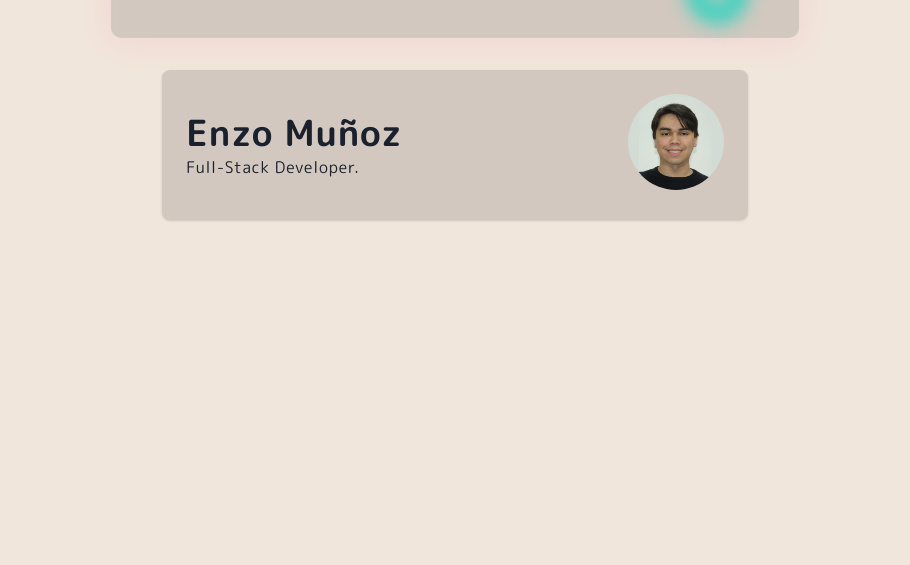
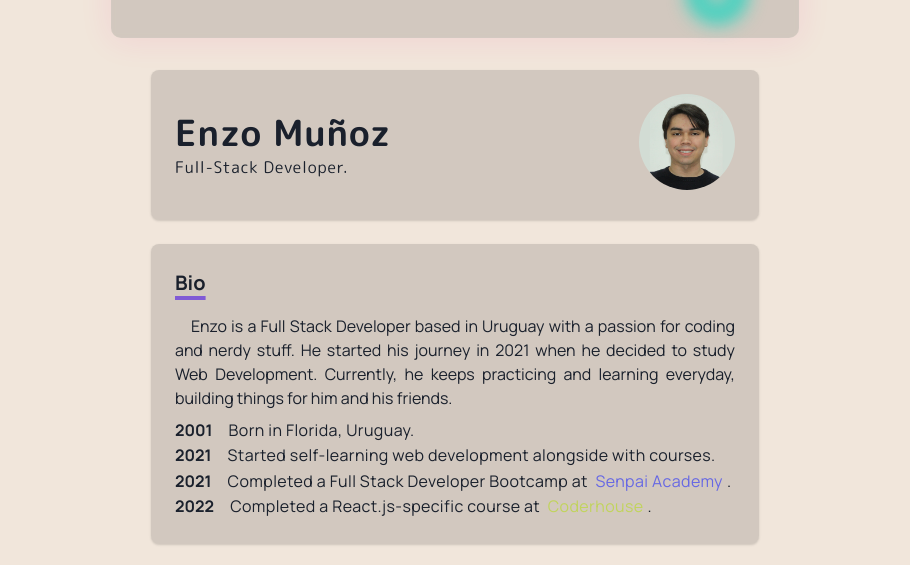
Before and after one commit to enzom-uy/portfolio, a Next.js app: page / in a window 1280 px wide. Shown: the part 314-879 px from the top of the page, without its empty margins (185-1095 px from the left). Before the commit the page ends 800 px from the top, so only its background shows below. Built offline with nearby package versions, Linux system fonts and the light colour scheme; no server answers.

Commit message:
Add Bio Section
Create components: BioTimelineItem, BriefBioCard. Create generic
components: SimpleContainer, SectionParagraph, SectionTitle.

```diff
--- /dev/null
+++ b/components/bio-section/bio-section.tsx
@@ -0,0 +1,42 @@
+import { useColorModeValue } from '@chakra-ui/react'
+import SimpleContainer from 'components/containers/simple-container'
+import SectionParagraph from 'components/text/section-paragraph'
+import SectionTitle from 'components/text/section-title'
+import React from 'react'
+import BioTimelineItem from './bio-timeline-item'
+
+const BioSection: React.FC = () => {
+  const textDecorationColor = useColorModeValue('purple.500', 'orange.200')
+  return (
+    <SimpleContainer as="article">
+      <SectionTitle textDecorationColor={textDecorationColor}>Bio</SectionTitle>
+      <SectionParagraph>
+        Enzo is a Full Stack Developer based in Uruguay with a passion for
+        coding and nerdy stuff. He started his journey in 2021 when he decided
+        to study Web Development. Currently, he keeps practicing and learning
+        everyday, building things for him and his friends.
+      </SectionParagraph>
+      <BioTimelineItem year={2001} text={'Born in Florida, Uruguay.'} />
+      <BioTimelineItem
+        year={2021}
+        text={'Started self-learning web development alongside with courses.'}
+      />
+      <BioTimelineItem
+        year={2021}
+        text={'Completed a Full Stack Developer Bootcamp at Senpai Academy.'}
+        highlight="Senpai Academy"
+        p={1}
+        color="#6768E3"
+      />
+      <BioTimelineItem
+        year={2022}
+        text={'Completed a React.js-specific course at Coderhouse.'}
+        highlight="Coderhouse"
+        p={1}
+        color="#C1D35D"
+      />
+    </SimpleContainer>
+  )
+}
+
+export default BioSection
--- /dev/null
+++ b/components/bio-section/bio-timeline-item.tsx
@@ -0,0 +1,42 @@
+import { Box, Flex, Highlight, Text } from '@chakra-ui/react'
+import React from 'react'
+
+interface Props {
+  year: number
+  text: string
+  highlight?: string
+  p?: number
+  bgColor?: string
+  color?: string
+}
+
+const BioTimelineItem: React.FC<Props> = ({
+  year,
+  text,
+  highlight,
+  p,
+  bgColor,
+  color
+}) => {
+  return (
+    <Flex gap={4} mb={1.4}>
+      <Box as="span" fontWeight="bold" fontSize="1rem">
+        {year}
+      </Box>
+      <Text fontSize="1rem" textAlign="left" letterSpacing="wide">
+        {highlight ? (
+          <Highlight
+            query={highlight}
+            styles={{ p: p, bgColor: bgColor, color: color }}
+          >
+            {text}
+          </Highlight>
+        ) : (
+          text
+        )}
+      </Text>
+    </Flex>
+  )
+}
+
+export default BioTimelineItem
--- a/components/bio-section/brief-bio-card.tsx
+++ b/components/bio-section/brief-bio-card.tsx
@@ -1,28 +1,17 @@
-import {
-  Box,
-  Container,
-  Flex,
-  Heading,
-  Text,
-  useBreakpointValue
-} from '@chakra-ui/react'
+import { Box, Heading, Text, useBreakpointValue } from '@chakra-ui/react'
 import React from 'react'
 import me from 'public/assets/me.jpeg'
 import Image from 'next/image'
+import SimpleContainer from 'components/containers/simple-container'
 
 const BriefBioCard = () => {
   const isMobile = useBreakpointValue({ base: true, md: false })
   return (
-    <Flex
-      as={Container}
+    <SimpleContainer
       justifyContent="space-between"
       flexDir={isMobile ? 'column' : 'row'}
       alignItems="center"
       gap={isMobile ? 6 : 0}
-      bgColor="cardbg"
-      p={6}
-      rounded="lg"
-      boxShadow="base"
     >
       <Box whiteSpace="nowrap">
         <Heading fontFamily="heading" letterSpacing="wide">
@@ -39,7 +28,7 @@ const BriefBioCard = () => {
           style={{ borderRadius: '100%' }}
         />
       </Box>
-    </Flex>
+    </SimpleContainer>
   )
 }
 
--- /dev/null
+++ b/components/containers/simple-container.tsx
@@ -0,0 +1,13 @@
+import { chakra, Flex } from '@chakra-ui/react'
+
+const SimpleContainer = chakra(Flex, {
+  baseStyle: {
+    bgColor: 'cardbg',
+    p: 6,
+    rounded: 'lg',
+    boxShadow: 'base',
+    mb: 6
+  }
+})
+
+export default SimpleContainer
--- a/components/layouts/main.tsx
+++ b/components/layouts/main.tsx
@@ -12,7 +12,7 @@ const Main: React.FC<Props> = ({ children }) => {
     <MotionBox
       initial={{
         opacity: 0,
-        translateY: '100%'
+        translateY: '5%'
       }}
       animate={{
         translateY: '0%',
--- /dev/null
+++ b/components/text/section-paragraph.tsx
@@ -0,0 +1,12 @@
+import { chakra, Text } from '@chakra-ui/react'
+
+const SectionParagraph = chakra(Text, {
+  baseStyle: {
+    fontSize: '1rem',
+    textAlign: 'justify',
+    textIndent: '1em',
+    mb: 2
+  }
+})
+
+export default SectionParagraph
--- /dev/null
+++ b/components/text/section-title.tsx
@@ -0,0 +1,15 @@
+import { chakra, Text } from '@chakra-ui/react'
+
+const SectionTitle = chakra(Text, {
+  baseStyle: {
+    as: 'h3',
+    fontSize: '1.25rem',
+    fontWeight: 'bold',
+    textDecoration: 'underline',
+    textUnderlineOffset: '6px',
+    textDecorationThickness: '4px',
+    mb: 4
+  }
+})
+
+export default SectionTitle
--- a/pages/index.tsx
+++ b/pages/index.tsx
@@ -1,9 +1,9 @@
 import React from 'react'
-import Main from 'components/layouts/main'
 import type { NextPage } from 'next'
 import Head from 'next/head'
 import { Box } from '@chakra-ui/react'
 import BriefBioCard from 'components/bio-section/brief-bio-card'
+import BioSection from 'components/bio-section/bio-section'
 
 const Home: NextPage = () => {
   return (
@@ -14,6 +14,7 @@ const Home: NextPage = () => {
       </Head>
       <Box as="section">
         <BriefBioCard />
+        <BioSection />
       </Box>
     </>
   )
```
